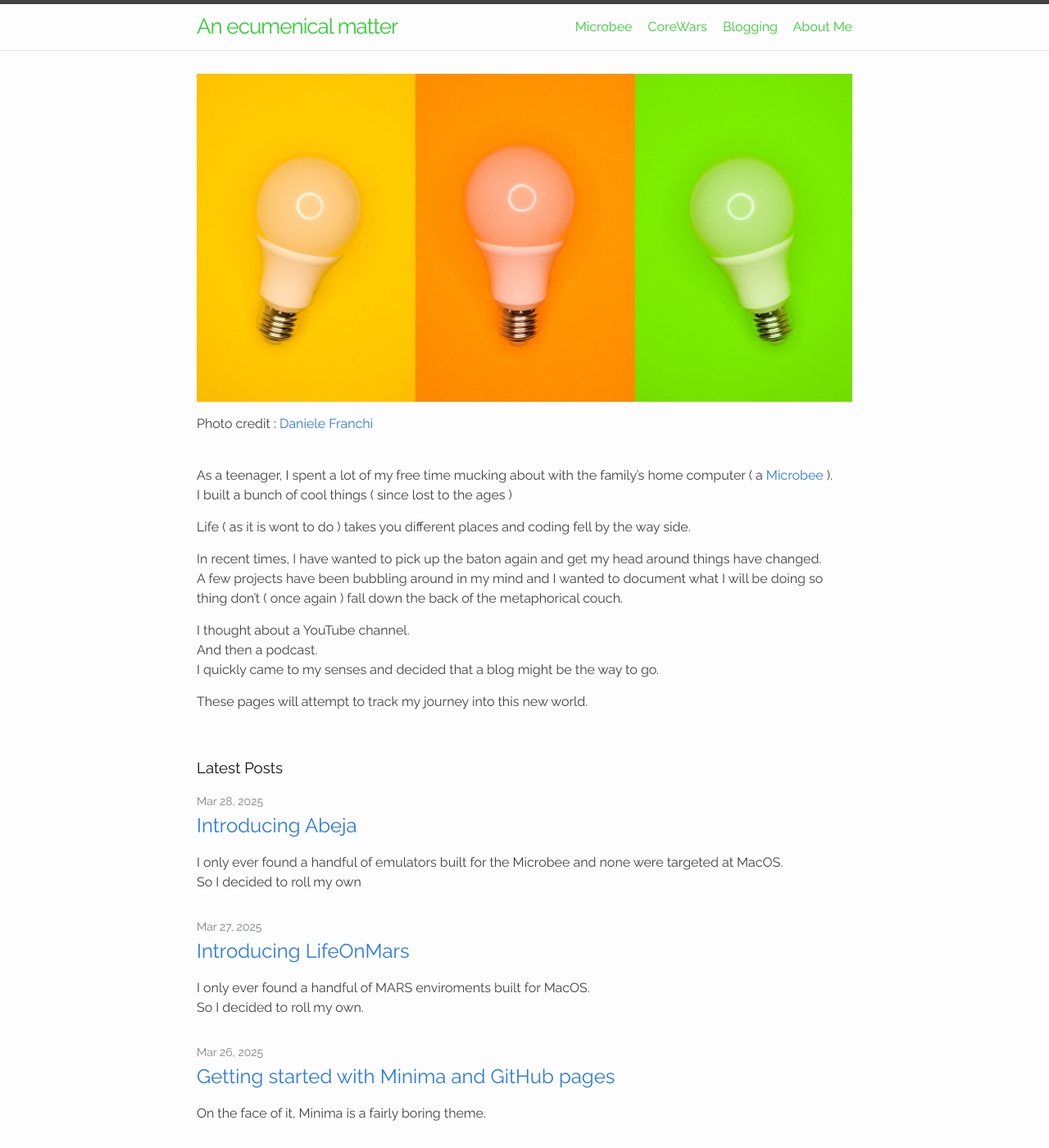
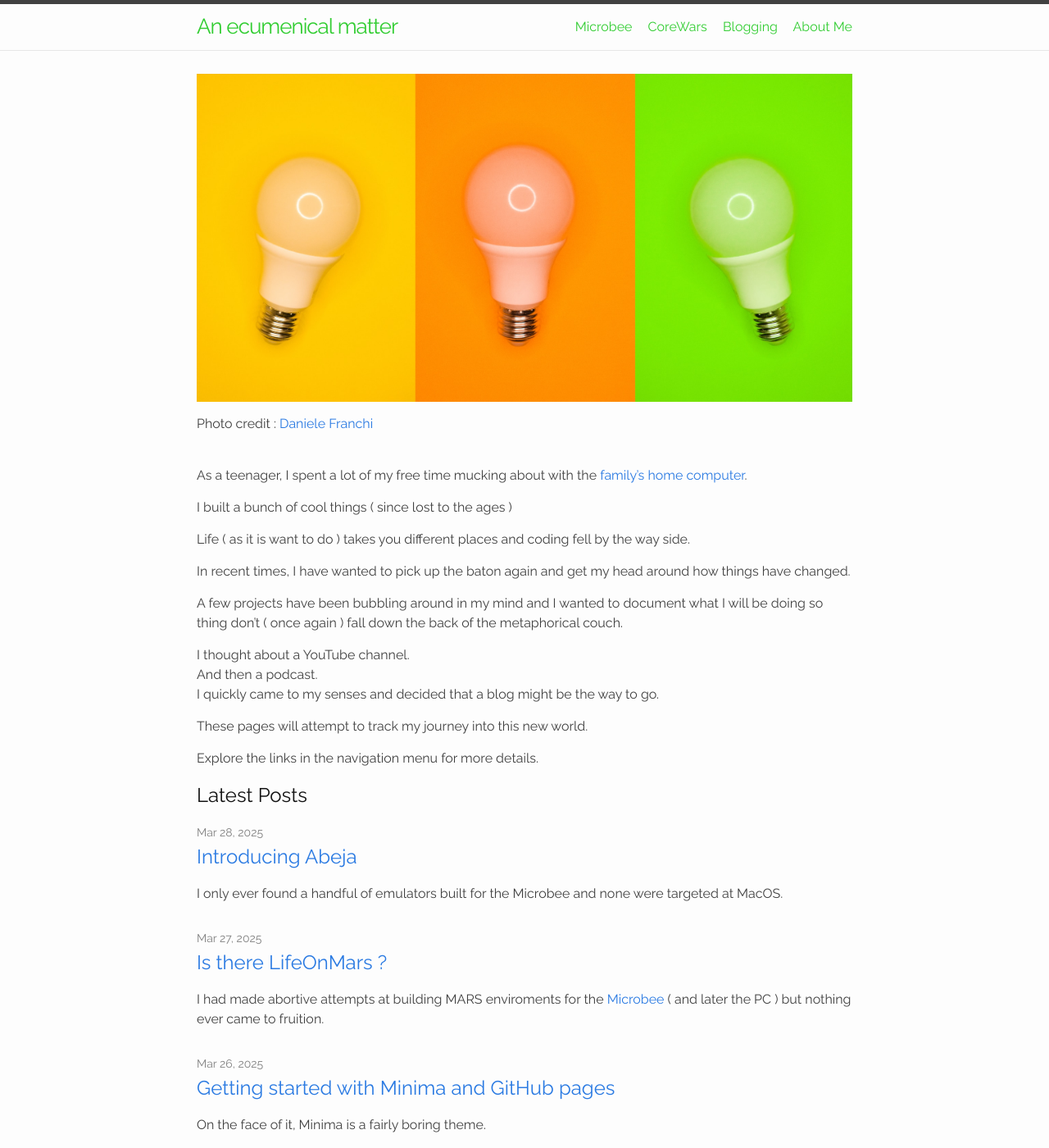
Before and after one commit to fatherdougalmaguire/fatherdougalmaguire.github.io, a Jekyll site: the page built from index.md, in a window 1280 px wide and 1400 px high. Shown: the whole window at 82% size. Built offline with Jekyll 4.4.1, drawn with Linux system fonts in a browser that asks for light colours.

Commit message:
correction of spellings mistakes and restructuring content

```diff
--- a/_posts/2025-03-27-Introducing-LifeOnMars.md
+++ /dev/null
@@ -1,22 +0,0 @@
----
-title: Introducing LifeOnMars
-layout: post
-tags:
- - CoreWars
- - Redcode
- - MARS
- - Warriors
- - MacOS
- - Swift
- - SwiftUI
----
-
-
-I only ever found a handful of MARS enviroments built for MacOS.
-So I decided to roll my own.
-
-My implementation is called [LifeOnMars](https://github.com/fatherdougalmaguire/LifeOnMARS "LifeOnMars GitHub repository")
-
-It is written for MacOS Sonoma ( v14.0+ ) using Swift/SwiftUI.
-
-![LifeOnMars](/assets/images/lifeonmars-0.25.png)
--- /dev/null
+++ b/_posts/2025-03-27-Is-there-LifeOnMars.md
@@ -0,0 +1,25 @@
+---
+title: Is there LifeOnMars ?
+layout: post
+tags:
+ - CoreWars
+ - Redcode
+ - MARS
+ - Warriors
+ - MacOS
+ - Swift
+ - SwiftUI
+---
+
+
+I had made abortive attempts at building MARS enviroments for the [Microbee](\microbee) ( and later the PC ) but nothing ever came to fruition.
+
+So I decided to bite the bullet and finally complete one.
+
+My implementation is called [LifeOnMars](https://github.com/fatherdougalmaguire/LifeOnMARS "LifeOnMars GitHub repository")
+
+It is written for MacOS Sonoma ( v14.0+ ) using Swift/SwiftUI.
+
+![LifeOnMars](/assets/images/lifeonmars-0.25.png)
+
+It is more of a UI framework at this point but it will serve as a testbed for code patterns required for my other project ( [Abeja](\abeja) )
--- a/blogging.md
+++ b/blogging.md
@@ -6,13 +6,14 @@ I thought it my be a good idea to track the progress of my various software proj
 
 Mainly as I am notoriously bad at documentation
 
-But also give me a way to track my progress. Or lack thereof.
+But also give me a way to track my progress.
+Or lack thereof.
 
 After checking out the various bogging options available, I stumbled across [GitHub Pages](https://pages.github.com/)
 
-Not withstanding that it is free, I was intrigued by the ability to use [Jekyll](https://jekyllrb.com/), an open source static site generator created especially with blogging in mind.
+Not withstanding the fact that it is free, I was intrigued by the ability to use [Jekyll](https://jekyllrb.com/), an open source static site generator created especially with blogging in mind.
 
-There is a large developer community that has built some very visually appealing "themes" or templates on top of Jekyll.
+There is a large developer community that has built some very visually appealing templates or "themes" on top of Jekyll.
 <br>
 Samples of these can be found at [Jekyllthemes.io](https://jekyllthemes.io)
 
--- a/corewars.md
+++ b/corewars.md
@@ -8,17 +8,18 @@ layout: post
 
 <br>
 I first read about CoreWars in old back issues of Scientific American.
+
 And I was hooked.
 
-CoreWars pits two programs ( written in simplified programming language called RedCode ) against each other in a virtual computer ( called M.A.R.S or Memory Array Redcode Simulator )
+CoreWars pits two programs ( written in simplified programming language called RedCode ) against each other in a virtual computer ( called MARS or Memory Array Redcode Simulator )
 
 Each program battles each other in attempt to stop the other executing and essentially win the battle.
 
 Within this framework, these programs ( or warriors ) need to rely on complex strategies to defeat their opponents.
 
-Further,  genetic programming can be used to evolve warriors.
+Further,  genetic programming can be used to evolve warriors without human intervention.
 
-I'm going to document my experience on building a MacOS MARS environment in these pages.
+I decided to roll my own MARS environment as my second major project.
 
 Further information can be found at :
 
--- a/index.md
+++ b/index.md
@@ -13,12 +13,14 @@ layout: home
 Photo credit : [Daniele Franchi](https://unsplash.com/@daniele_franchi?utm_content=creditCopyText&utm_medium=referral&utm_source=unsplash "Unsplash")
 
 <br>
-As a teenager, I spent a lot of my free time mucking about with the family's home computer ( a [Microbee](microbee) ).
+As a teenager, I spent a lot of my free time mucking about with the [family's home computer](microbee).
+
 I built a bunch of cool things ( since lost to the ages )
 
-Life ( as it is wont to do ) takes you different places and coding fell by the way side.
+Life ( as it is want to do ) takes you different places and coding fell by the way side.
 
-In recent times,  I have wanted to pick up the baton again and get my head around things have changed.
+In recent times,  I have wanted to pick up the baton again and get my head around how things have changed.
+
 A few projects have been bubbling around in my mind and I wanted to document what I will be doing so thing don't ( once again ) fall down the back of the metaphorical couch.
 
 I thought about a YouTube channel.
@@ -27,6 +29,7 @@ I quickly came to my senses and decided that a blog might be the way to go.
 
 These pages will attempt to track my journey into this new world.
 
+Explore the links in the navigation menu for more details.
 <br>
 
-### Latest Posts
+## Latest Posts
```
Also changed, not shown: _posts/2025-03-28-Introducing-Abeja.md (+14 -0 lines), microbee.md (+16 -13 lines), 11 other files.
